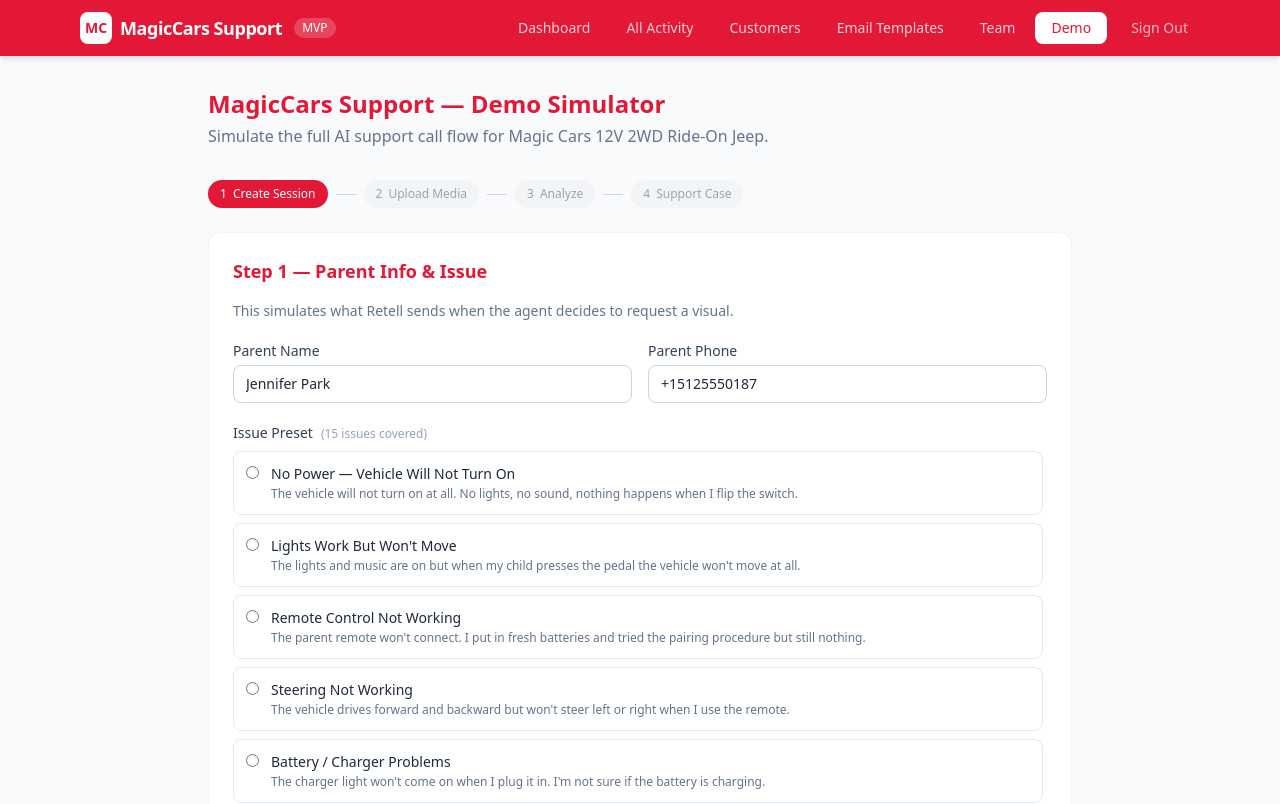
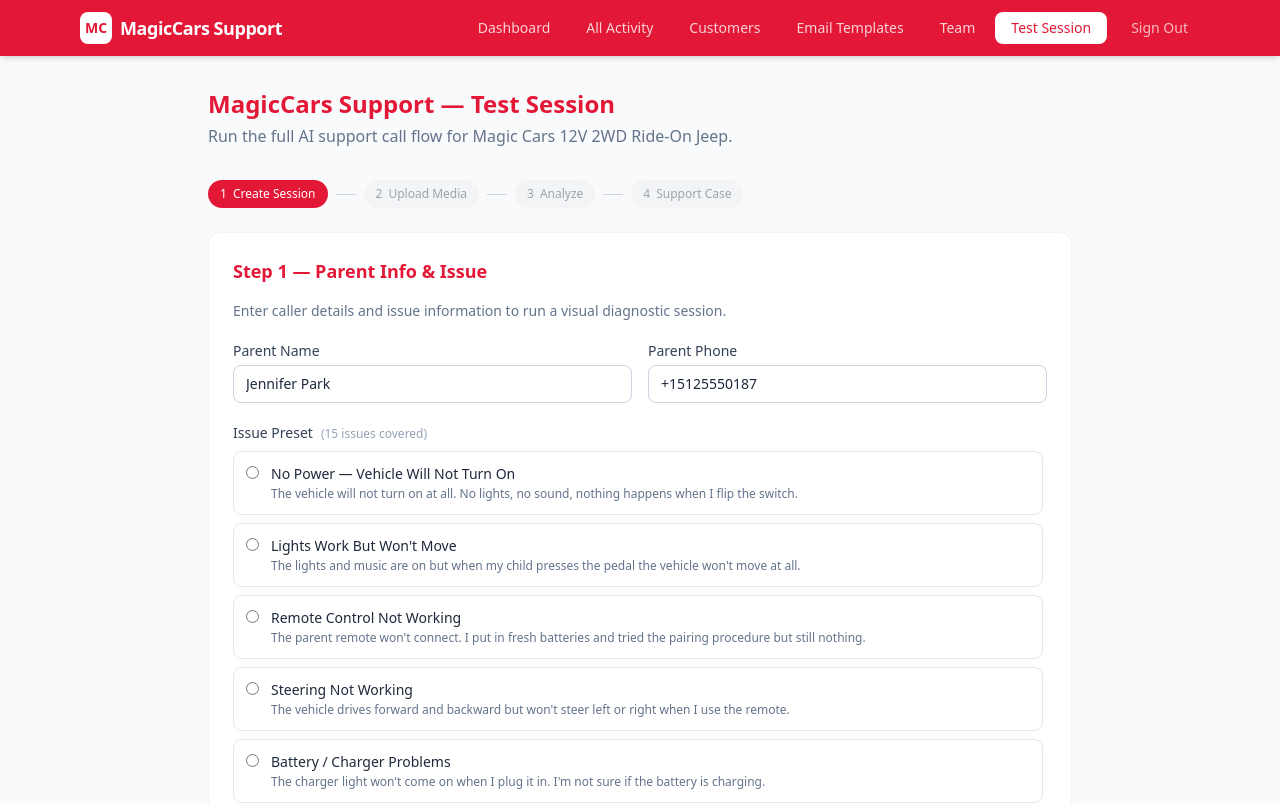
Before and after one commit to aiadam1977/magiccars-support-mvp, a Next.js app: page /demo in a window 1280 px wide. Shown: the top 804 px of the page. Built offline with nearby package versions, Linux system fonts and the light colour scheme.

Commit message:
chore: remove all demo/simulator/MVP language — production ready

```diff
--- a/src/app/api/users/route.ts
+++ b/src/app/api/users/route.ts
@@ -33,7 +33,7 @@
       email:         email.trim().toLowerCase(),
       name:          name.trim(),
       role,
-      // For MVP we store the password directly — swap for bcrypt in production
+      // Passwords stored as-is — swap for bcrypt before sharing access widely
       password_hash: password,
       created_at:    now,
     }
--- a/src/app/cases/[case_id]/page.tsx
+++ b/src/app/cases/[case_id]/page.tsx
@@ -1065,7 +1065,7 @@
               <button onClick={cancelEditing} className="btn-secondary text-sm">Cancel</button>
             </>
           )}
-          <Link href="/demo" className="btn-secondary text-sm">New Demo Session</Link>
+          <Link href="/demo" className="btn-secondary text-sm">Test Session</Link>
         </div>
       </div>
     </div>
--- a/src/app/cases/page.tsx
+++ b/src/app/cases/page.tsx
@@ -1077,7 +1077,7 @@
                 Export CSV
               </button>
             )}
-            <Link href="/demo" className="btn-primary text-sm">+ New Demo</Link>
+            <Link href="/demo" className="btn-primary text-sm">+ Test Session</Link>
           </div>
         </div>
 
@@ -1175,7 +1175,7 @@
             <div className="text-4xl mb-3">📞</div>
             <h2 className="text-lg font-semibold text-slate-600 mb-2">No Activity Yet</h2>
             <p className="text-slate-400 text-sm mb-5">Calls will appear here as soon as Harold receives his first inbound call.</p>
-            <Link href="/demo" className="btn-primary text-sm">Go to Demo Simulator</Link>
+            <Link href="/demo" className="btn-primary text-sm">Test Session</Link>
           </div>
         )}
 
--- a/src/app/demo/page.tsx
+++ b/src/app/demo/page.tsx
@@ -4,7 +4,7 @@
 import Link from 'next/link'
 import Nav from '@/components/Nav'
 
-const DEMO_ISSUES = [
+const ISSUE_PRESETS = [
   {
     label: 'No Power — Vehicle Will Not Turn On',
     issue_type: 'no_power',
@@ -130,7 +130,7 @@
   human_support: 'bg-gray-100 text-gray-800',
 }
 
-export default function DemoPage() {
+export default function TestSessionPage() {
   const [step, setStep] = useState<Step>('form')
   const [loading, setLoading] = useState(false)
   const [error, setError] = useState('')
@@ -139,8 +139,8 @@
   const [callerName, setCallerName] = useState('Jennifer Park')
   const [callerPhone, setCallerPhone] = useState('+15125550187')
   const [selectedPreset, setSelectedPreset] = useState(6) // grinding_noise default
-  const [issueType, setIssueType] = useState(DEMO_ISSUES[6].issue_type)
-  const [issueDescription, setIssueDescription] = useState(DEMO_ISSUES[6].description)
+  const [issueType, setIssueType] = useState(ISSUE_PRESETS[6].issue_type)
+  const [issueDescription, setIssueDescription] = useState(ISSUE_PRESETS[6].description)
 
   // Results
   const [session, setSession] = useState<SessionResult | null>(null)
@@ -151,8 +151,8 @@
 
   function handlePresetChange(index: number) {
     setSelectedPreset(index)
-    setIssueType(DEMO_ISSUES[index].issue_type)
-    setIssueDescription(DEMO_ISSUES[index].description)
+    setIssueType(ISSUE_PRESETS[index].issue_type)
+    setIssueDescription(ISSUE_PRESETS[index].description)
   }
 
   async function createSession() {
@@ -163,7 +163,7 @@
         method: 'POST',
         headers: { 'Content-Type': 'application/json' },
         body: JSON.stringify({
-          call_id: `demo-call-${Date.now()}`,
+          call_id: `test-call-${Date.now()}`,
           caller_phone: callerPhone,
           caller_name: callerName,
           vehicle_id: 'magiccars-12v-2wd-jeep',
@@ -234,7 +234,7 @@
         method: 'POST',
         headers: { 'Content-Type': 'application/json' },
         body: JSON.stringify({
-          call_id: `demo-call-${Date.now()}`,
+          call_id: `test-call-${Date.now()}`,
           session_id: session.session_id,
           caller_name: callerName,
           caller_phone: callerPhone,
@@ -277,9 +277,9 @@
 
         {/* Header */}
         <div className="mb-8">
-          <h1 className="text-2xl font-bold text-[#E31837]">MagicCars Support — Demo Simulator</h1>
+          <h1 className="text-2xl font-bold text-[#E31837]">MagicCars Support — Test Session</h1>
           <p className="text-slate-500 mt-1">
-            Simulate the full AI support call flow for Magic Cars 12V 2WD Ride-On Jeep.
+            Run the full AI support call flow for Magic Cars 12V 2WD Ride-On Jeep.
           </p>
         </div>
 
@@ -299,7 +299,7 @@
               Step 1 — Parent Info &amp; Issue
             </h2>
             <p className="text-sm text-slate-500 mb-5">
-              This simulates what Retell sends when the agent decides to request a visual.
+              Enter caller details and issue information to run a visual diagnostic session.
             </p>
 
             <div className="grid grid-cols-2 gap-4 mb-5">
@@ -327,11 +327,11 @@
               <label className="block text-sm font-medium text-slate-700 mb-2">
                 Issue Preset
                 <span className="ml-2 text-xs font-normal text-slate-400">
-                  ({DEMO_ISSUES.length} issues covered)
+                  ({ISSUE_PRESETS.length} issues covered)
                 </span>
               </label>
               <div className="flex flex-col gap-2 max-h-[420px] overflow-y-auto pr-1">
-                {DEMO_ISSUES.map((issue, i) => {
+                {ISSUE_PRESETS.map((issue, i) => {
                   const isSafety =
                     issue.issue_type === 'burning_smell' ||
                     issue.issue_type === 'battery_swelling'
@@ -432,8 +432,7 @@
                 Step 2 — Upload Photo or Video
               </h2>
               <p className="text-sm text-slate-500 mb-4">
-                In a live call the parent opens their SMS link. Here, upload any demo image or
-                video to simulate that upload.
+                Upload a photo or video of the vehicle issue to run the visual diagnostic.
               </p>
 
               {step !== 'uploaded' && (
@@ -450,8 +449,7 @@
                     />
                     {!uploadFile && (
                       <p className="text-xs text-slate-400 mt-1">
-                        Tip: any photo works for the demo. OpenAI vision is used if
-                        OPENAI_API_KEY is set; otherwise the demo gives deterministic results.
+                        Upload any photo or video of the vehicle issue to trigger the visual analysis.
                       </p>
                     )}
                   </div>
@@ -555,7 +553,7 @@
                 Support Case Dashboard
               </Link>
               <button onClick={reset} className="btn-secondary text-sm">
-                Run Another Demo
+                Run Another Test
               </button>
             </div>
           </div>
--- a/src/app/page.tsx
+++ b/src/app/page.tsx
@@ -295,7 +295,7 @@
           {[
             { href: '/cases', label: 'All Activity', icon: '📋', desc: `${totals.calls_total} records` },
             { href: '/templates', label: 'Email Templates', icon: '✉', desc: 'Manage templates' },
-            { href: '/demo', label: 'Demo Simulator', icon: '🎮', desc: 'Test Harold' },
+            { href: '/demo', label: 'Test Session', icon: '🔬', desc: 'Run a test call' },
           ].map(({ href, label, icon, desc }) => (
             <Link key={href} href={href} className="bg-white rounded-xl border border-gray-100 shadow-sm p-4 hover:border-[#E31837]/30 transition-colors flex items-center gap-3">
               <span className="text-xl">{icon}</span>
--- a/src/app/upload/[session_id]/page.tsx
+++ b/src/app/upload/[session_id]/page.tsx
@@ -530,7 +530,7 @@
       </main>
 
       <footer className="text-center py-4 text-xs text-slate-400">
-        MagicCars Support
+        &copy; {new Date().getFullYear()} MagicCars. All rights reserved.
       </footer>
     </div>
   )
--- a/src/components/Nav.tsx
+++ b/src/components/Nav.tsx
@@ -12,7 +12,7 @@
     { href: '/callers', label: 'Customers' },
     { href: '/templates', label: 'Email Templates' },
     { href: '/team', label: 'Team' },
-    { href: '/demo', label: 'Demo' },
+    { href: '/demo', label: 'Test Session' },
   ]
 
   async function handleLogout() {
@@ -28,7 +28,6 @@
             MC
           </div>
           <span className="font-bold text-lg tracking-tight">MagicCars Support</span>
-          <span className="text-xs bg-white/20 text-white px-2 py-0.5 rounded-full ml-1">MVP</span>
         </div>
         <div className="flex items-center gap-1">
           {links.map(link => (
--- a/src/lib/analysis.ts
+++ b/src/lib/analysis.ts
@@ -1,8 +1,8 @@
 /**
- * MagicCars Support MVP — Visual Analysis Engine
+ * MagicCars Support — Visual Analysis Engine
  *
  * Uses OpenAI vision if OPENAI_API_KEY is set.
- * Falls back to deterministic demo analysis based on issue type.
+ * Falls back to knowledge-base analysis based on issue type.
  */
 
 import { AnalysisResult } from './db'
@@ -45,7 +45,7 @@
  * Run visual AI analysis on one or more uploaded files.
  * When multiple fileUrls are provided, all images are passed to GPT-4o in a
  * single request so the model can reason across all views at once.
- * Falls back to deterministic demo analysis when OpenAI is not configured or
+ * Falls back to knowledge-base analysis when OpenAI is not configured or
  * when all files are videos.
  */
 export async function runAnalysis(params: {
@@ -69,12 +69,12 @@
     try {
       return await runOpenAIAnalysis({ images: imageEntries, issueType, issueDescription, note })
     } catch (err) {
-      console.error('[Analysis] OpenAI vision failed, falling back to demo:', err)
+      console.error('[Analysis] OpenAI vision failed, falling back to knowledge-base analysis:', err)
     }
   }
 
-  // Fallback: deterministic demo analysis
-  return runDemoAnalysis({ issueType, issueDescription, note })
+  // Fallback: knowledge-base driven analysis
+  return runFallbackAnalysis({ issueType, issueDescription, note })
 }
 
 function isImage(fileType: string): boolean {
@@ -150,10 +150,10 @@
 }
 
 /**
- * Deterministic demo analysis based on issue type.
- * Used when OpenAI is not configured or when file is a video.
+ * Knowledge-base driven fallback analysis used when OpenAI is not configured or file is a video.
+ *
  */
-function runDemoAnalysis(params: {
+function runFallbackAnalysis(params: {
   issueType: string
   issueDescription: string
   note?: string
--- a/src/lib/db.ts
+++ b/src/lib/db.ts
@@ -1,5 +1,5 @@
 /**
- * MagicCars Support MVP — Vercel KV Database
+ * MagicCars Support — Vercel KV Database
  *
  * All functions are async and backed by Vercel KV (Redis).
  * Replaces the local JSON file store that fails on Vercel's read-only filesystem.
@@ -165,7 +165,7 @@
   email: string
   name: string
   role: 'admin' | 'agent'
-  /** bcrypt or plain hash — for MVP we store a salted hash */
+  /** password hash — swap for bcrypt before sharing access widely */
   password_hash: string
   created_at: string
 }
--- a/src/lib/email.ts
+++ b/src/lib/email.ts
@@ -1,5 +1,5 @@
 /**
- * MagicCars Support MVP — Email Utility
+ * MagicCars Support — Email Utility
  *
  * Variable substitution and email sending via Resend.
  * Requires RESEND_API_KEY env var set in Vercel and .env.local.
```
Also changed, not shown: src/lib/knowledge-base.ts (+8 -8 lines), 1 other file (tests, documents, lock files or other folders).
